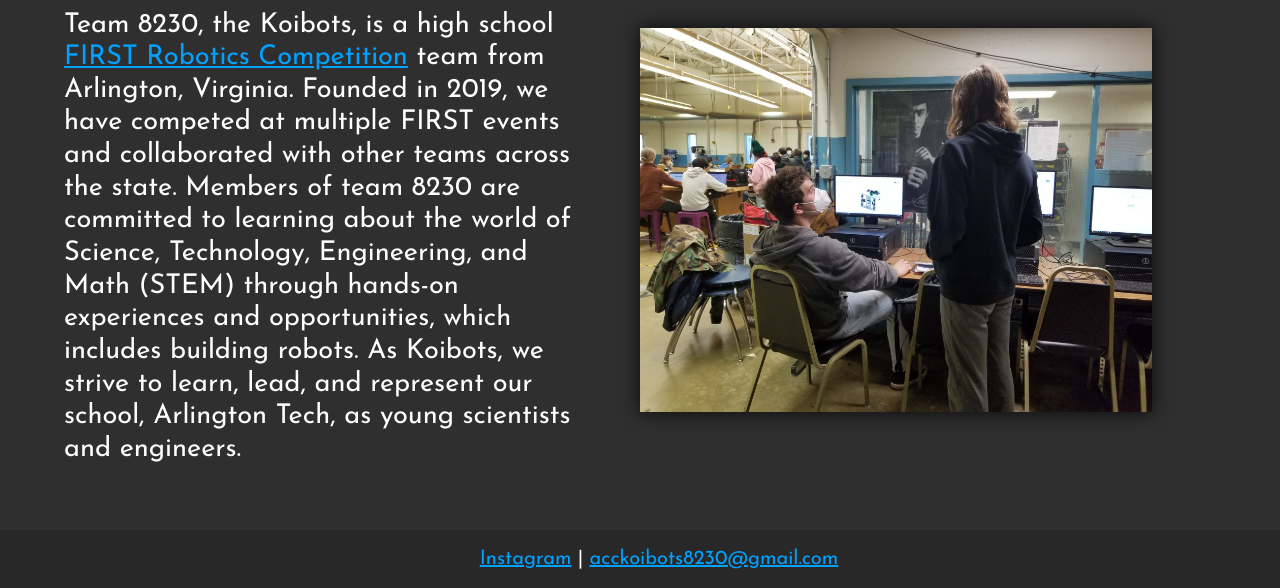
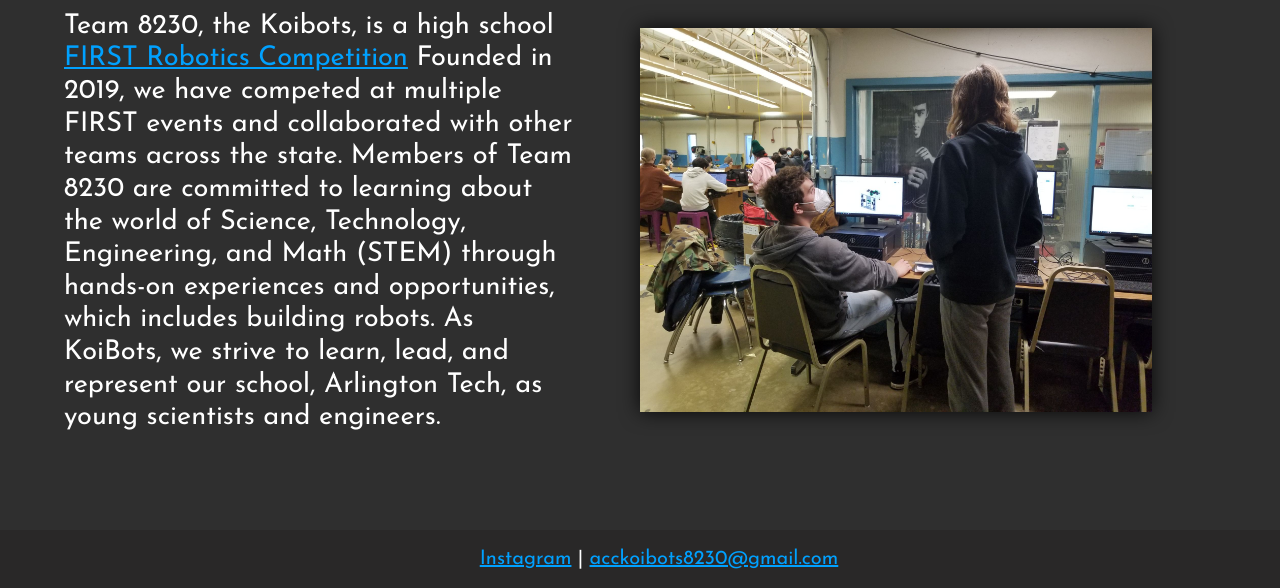
Before and after one commit to koibots8230/website, a plain HTML site: page index.html in a window 1280 px wide. Shown: the part 212-800 px from the top of the page. Drawn offline with Linux system fonts and the light colour scheme; a web font is replaced by a local one.

Commit message:
changing size

```diff
--- a/index.html
+++ b/index.html
@@ -41,7 +41,7 @@ h1 {
     </div>
 
     <h2>About Us</h2>
-    <p id="about">Team 8230, the Koibots, is a high school <a target="_blank" href="https://www.firstinspires.org/robotics/frc">FIRST Robotics Competition</a> team from Arlington, Virginia. Founded in 2019, we have competed at multiple FIRST events and collaborated with other teams across the state. Members of team 8230 are committed to learning about the world of Science, Technology, Engineering, and Math (STEM) through hands-on experiences and opportunities, which includes building robots. As Koibots, we strive to learn, lead, and represent our school, Arlington Tech, as young scientists and engineers. </p>
+    <p id="about">Team 8230, the Koibots, is a high school <a target="_blank" href="https://www.firstinspires.org/robotics/frc">FIRST Robotics Competition</a> Founded in 2019, we have competed at multiple FIRST events and collaborated with other teams across the state. Members of Team 8230 are committed to learning about the world of Science, Technology, Engineering, and Math (STEM) through hands-on experiences and opportunities, which includes building robots. As KoiBots, we strive to learn, lead, and represent our school, Arlington Tech, as young scientists and engineers.</p>
     <div>
     <img class="mySlides" id="about__img" src="images/about.jpg" alt="Team Photo">
     <img class="mySlides" id="about__img" src="images/20220122_101601.jpeg" alt="Team Photo">
@@ -68,6 +68,6 @@ h1 {
             x[slideIndex-1].style.display = "block";
             setTimeout(carousel, 3000); // Change image every 3 seconds
         }
-        </script>
+</script>
 </body>
 </html>
```
Also changed, not shown: images/logo.png.
